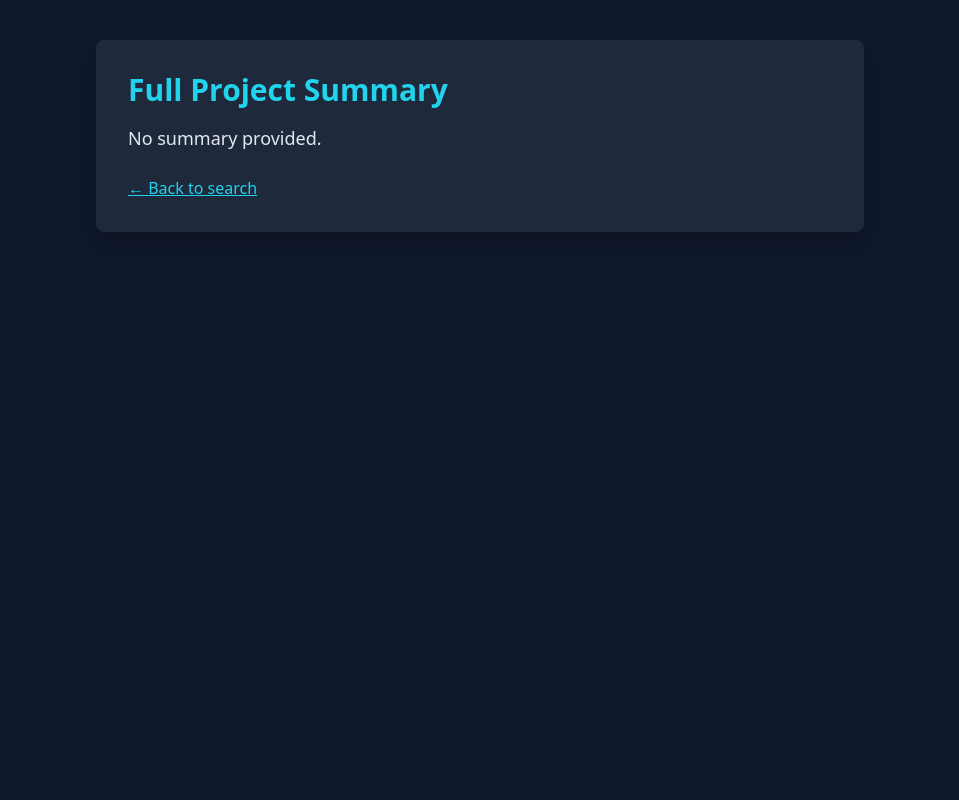
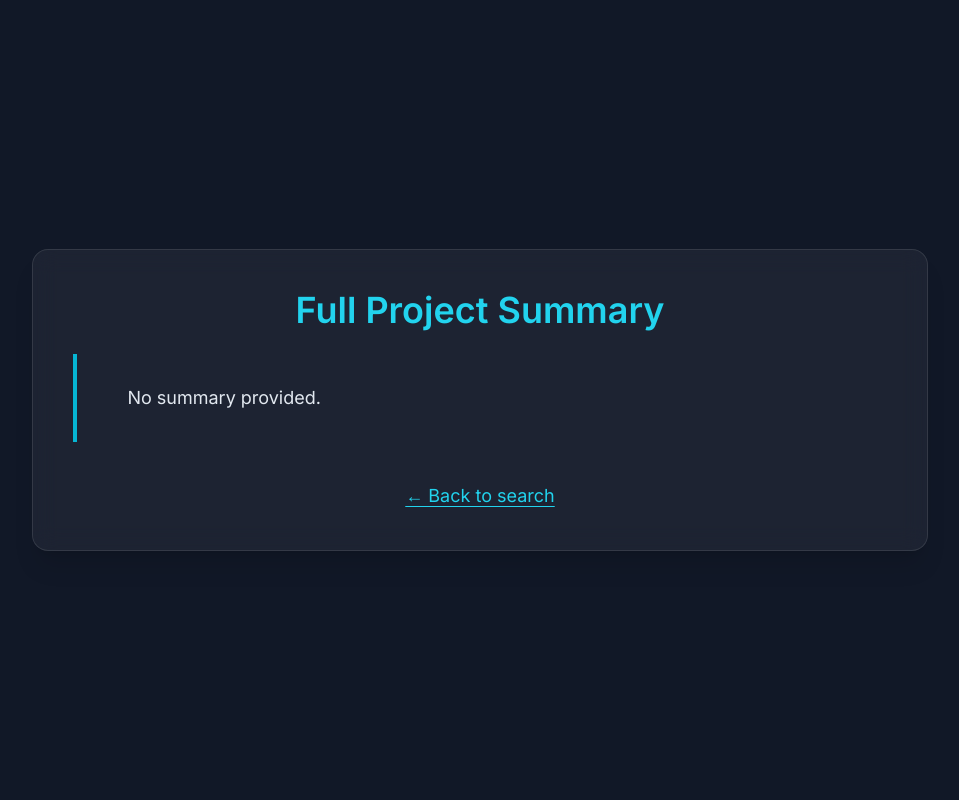
Before and after one commit to Abrar9825/WTFRepo, a Django app: page /full_summary/ in a window 1280 px wide. Shown: the whole page, without its empty margins (160-1119 px from the left). Run offline with Django 5.2, Linux system fonts and the light colour scheme; some libraries are stand-ins or nearby versions.

Commit message:
SummaryUpdate

```diff
--- a/myapp/templates/full_summary.html
+++ b/myapp/templates/full_summary.html
@@ -3,17 +3,55 @@
 <html lang="en">
 
 <head>
-    <meta charset="UTF-8" />
-    <title>Full Summary</title>
-    <script src="https://cdn.tailwindcss.com"></script>
+  <meta charset="UTF-8" />
+  <meta name="viewport" content="width=device-width, initial-scale=1" />
+  <title>Full Summary</title>
+
+  <!-- TailwindCSS -->
+  <script src="https://cdn.tailwindcss.com"></script>
+
+  <!-- Google Fonts -->
+  <link href="https://fonts.googleapis.com/css2?family=Inter:wght@400;600&display=swap" rel="stylesheet" />
+
+  <!-- Custom Styles -->
+  <style>
+    body {
+      font-family: 'Inter', sans-serif;
+    }
+    .glass-card {
+      background: rgba(255, 255, 255, 0.05);
+      backdrop-filter: blur(12px);
+      -webkit-backdrop-filter: blur(12px);
+      border-radius: 1rem;
+      border: 1px solid rgba(255, 255, 255, 0.1);
+    }
+    .btn-back {
+      transition: all 0.3s ease;
+    }
+    .btn-back:hover {
+      background-color: #0e7490;
+      color: white;
+    }
+  </style>
 </head>
 
-<body class="bg-slate-900 text-white p-10 min-h-screen">
-    <div class="max-w-3xl mx-auto bg-slate-800 p-8 rounded-lg shadow-lg">
-        <h1 class="text-3xl font-bold mb-4 text-cyan-400">Full Project Summary</h1>
-        <p class="whitespace-pre-wrap text-slate-200 text-lg">{{ summary }}</p>
-        <a href="/" class="mt-6 inline-block text-cyan-400 underline">← Back to search</a>
+<body class="bg-gray-900 text-white py-16 px-6 min-h-screen flex items-center justify-center">
+
+  <div class="glass-card max-w-4xl w-full p-10 shadow-xl">
+    <h1 class="text-4xl font-bold mb-6 text-cyan-400 text-center">Full Project Summary</h1>
+
+    <div class="whitespace-pre-wrap text-lg text-slate-200 leading-relaxed border-l-4 border-cyan-500 pl-5">
+      {{ summary }}
     </div>
+
+    <div class="mt-10 text-center">
+      <a href="javascript:history.back()" class="btn-back inline-block text-cyan-400 text-lg underline underline-offset-4 hover:no-underline">
+  ← Back to search
+</a>
+
+    </div>
+  </div>
+
 </body>
 
 </html>
```
Also changed, not shown: myapp/templates/index.html (+3 -6 lines).
